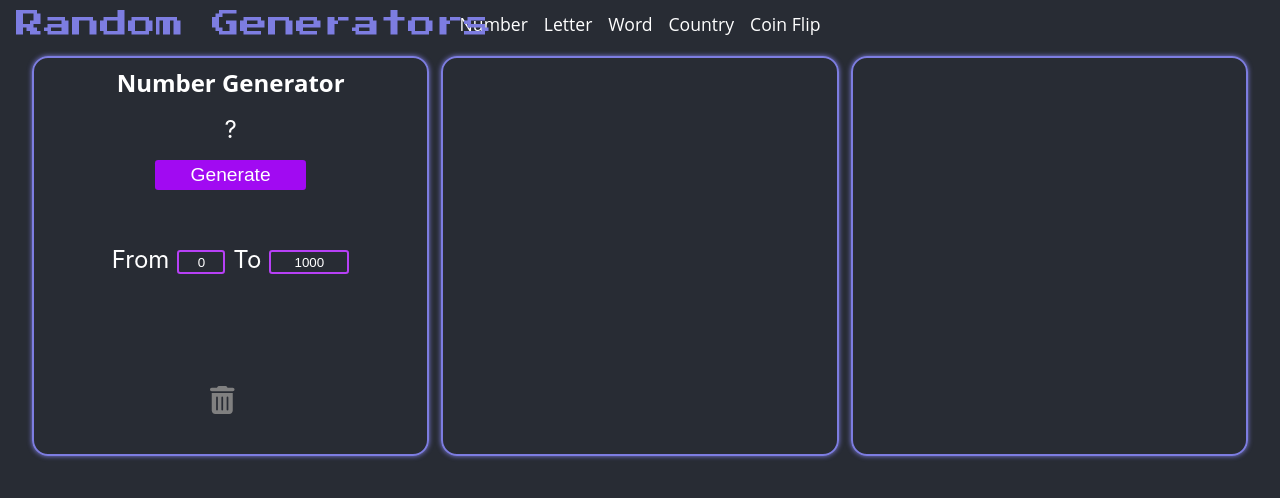
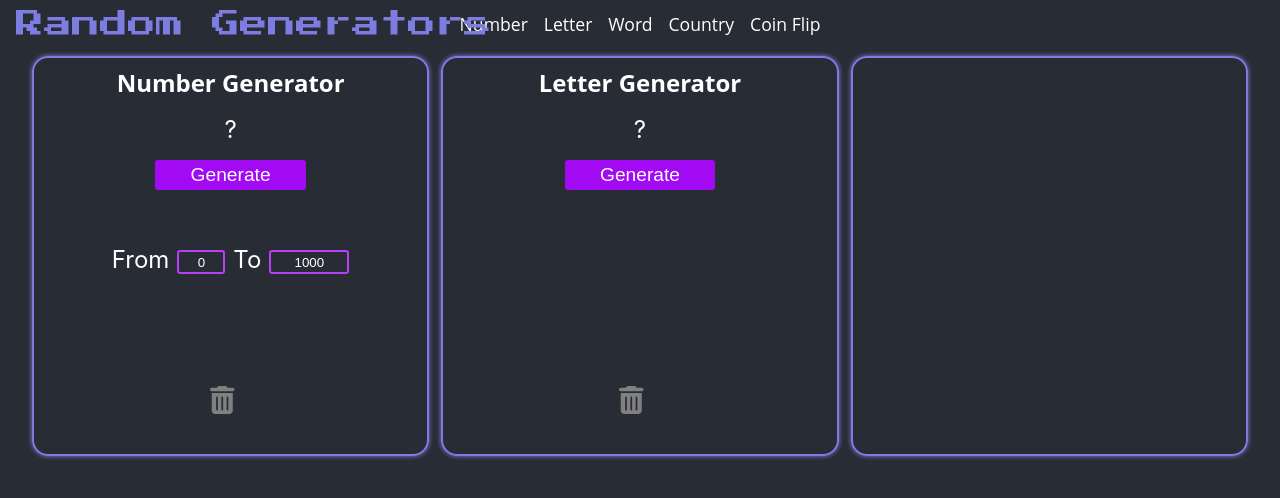
Before and after one commit to 0xRomRom/Random-Generators-V2, a React (Create React App) app in the folder random-generators-v2/: page / in a window 1280 px wide. Shown: the top 498 px of the page. Built offline with nearby package versions, Linux system fonts and the light colour scheme.

Commit message:
Letter generator added

```diff
--- a/random-generators-v2/src/components/UI/AppContainer.js
+++ b/random-generators-v2/src/components/UI/AppContainer.js
@@ -1,6 +1,7 @@
 import cl from "./AppContainer.module.css";
 import RandomModal from "./RandomModal.js";
 import NumberGenerator from "../generators/NumberGenerator.js";
+import LetterGenerator from "../generators/LetterGenerator.js";
 
 const AppContainer = () => {
   return (
@@ -9,7 +10,9 @@ const AppContainer = () => {
         <RandomModal>
           <NumberGenerator />
         </RandomModal>
-        <RandomModal />
+        <RandomModal>
+          <LetterGenerator />
+        </RandomModal>
         <RandomModal />
       </div>
     </div>
--- /dev/null
+++ b/random-generators-v2/src/components/generators/LetterGenerator.js
@@ -0,0 +1,77 @@
+import cl from "./LetterGenerator.module.css";
+import React, { useState } from "react";
+
+import { FontAwesomeIcon } from "@fortawesome/react-fontawesome";
+import { faTrashCan } from "@fortawesome/free-solid-svg-icons";
+
+const alphabet = [
+  "A",
+  "B",
+  "C",
+  "D",
+  "E",
+  "F",
+  "G",
+  "H",
+  "I",
+  "J",
+  "K",
+  "L",
+  "M",
+  "N",
+  "O",
+  "P",
+  "Q",
+  "R",
+  "S",
+  "T",
+  "U",
+  "V",
+  "W",
+  "X",
+  "Y",
+  "Z",
+];
+
+const LetterGenerator = () => {
+  const [logArray, setLogArray] = useState([]);
+  const [randomLetter, setRandomLetter] = useState("");
+  const deleteListHandler = () => {
+    setLogArray([]);
+  };
+
+  const letterHandler = () => {
+    const randomInt = Math.round(Math.random() * 25);
+    setRandomLetter(alphabet[randomInt]);
+    setLogArray((item) => [...item, alphabet[randomInt]]);
+  };
+
+  return (
+    <div className={cl["inner-div"]}>
+      <h1 className={cl.header}>Letter Generator</h1>
+      <span className={cl.output}>{randomLetter || "?"}</span>
+      <button className={cl.generate} onClick={letterHandler}>
+        Generate
+      </button>
+      <div className={cl["log-box"]}>
+        <ul>
+          {logArray.map((numbers, i) => {
+            return (
+              <li key={Math.random()}>
+                {i + 1 + ": "}
+                {numbers}
+              </li>
+            );
+          })}
+        </ul>
+      </div>
+      <FontAwesomeIcon
+        icon={faTrashCan}
+        className={cl["delete-list"]}
+        onClick={deleteListHandler}
+      />
+    </div>
+  );
+};
+
+export default LetterGenerator;
--- /dev/null
+++ b/random-generators-v2/src/components/generators/LetterGenerator.module.css
@@ -0,0 +1,71 @@
+.inner-div {
+  position: relative;
+  width: 100%;
+  height: 100%;
+  display: flex;
+  flex-direction: column;
+}
+
+.header {
+  text-align: center;
+  font-family: "Open Sans";
+  font-size: 1.5rem;
+}
+
+.generate {
+  position: relative;
+  width: 40%;
+  left: 30%;
+  border: none;
+  outline: 0;
+  border-radius: 0.2rem;
+  font-size: 1.2rem;
+  background-color: rgb(161, 10, 242);
+  color: rgb(255, 255, 255);
+  padding: 0.25rem 0rem !important;
+  cursor: pointer;
+  transition: all 0.2s ease-in-out;
+}
+.generate:hover {
+  background-color: rgb(183, 64, 246);
+}
+
+.output {
+  position: relative;
+  text-align: center;
+  /* background-color: black; */
+  width: 100%;
+  padding: 1rem 0rem !important;
+  font-size: 1.5rem;
+}
+
+.log-box {
+  position: relative;
+  width: 40%;
+  left: 30%;
+  height: 7rem;
+  top: 7rem;
+  overflow: auto;
+  display: flex;
+  justify-content: center;
+  align-items: flex-start;
+  list-style-type: none;
+  /* background-color: black; */
+}
+
+.log-box li {
+  list-style-type: none;
+}
+
+.delete-list {
+  color: gray;
+  font-size: 1.75rem;
+  position: absolute;
+  left: 10.5rem;
+  top: 20rem;
+}
+
+.delete-list:hover {
+  color: white;
+  cursor: pointer;
+}
--- a/random-generators-v2/src/components/generators/NumberGenerator.js
+++ b/random-generators-v2/src/components/generators/NumberGenerator.js
@@ -78,7 +78,6 @@ const NumberGenerator = () => {
           })}
         </ul>
       </div>
-
       <FontAwesomeIcon
         icon={faTrashCan}
         className={cl["delete-list"]}
```
